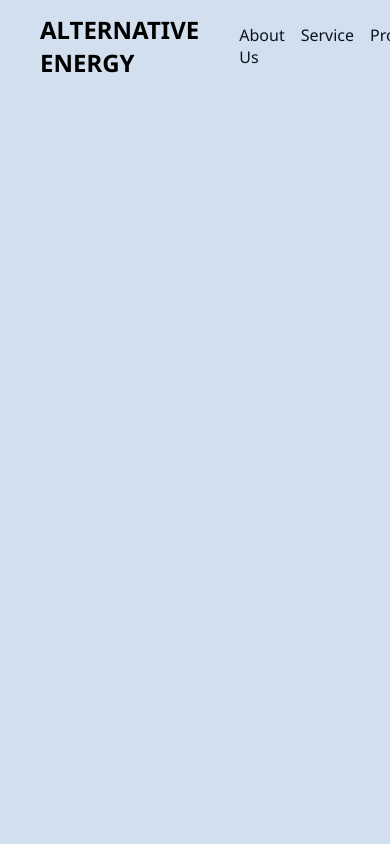
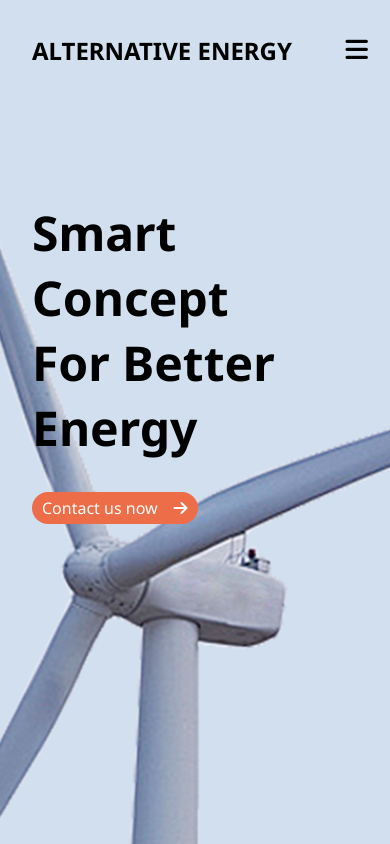
Before and after one commit to robertasRobotas/alternative-energy, a plain HTML site: page index.htm in a window 390 px wide. Shown: the top 844 px of the page. Drawn offline with Linux system fonts and the light colour scheme.

Commit message:
Added styles to the main page

```diff
--- a/index.htm
+++ b/index.htm
@@ -13,6 +13,9 @@
 </head>
 <body>
     <div class="main-wrapper">
+
+        <img class="turbine-image" src="./img/turbine.png"/>
+
         <header>
             <span class="logo">ALTERNATIVE ENERGY</span>
             <nav>
@@ -27,7 +30,21 @@
                 <span>Contact us</span>
                 <i class="fa-solid fa-arrow-right"></i>
             </button>
+
+            <!-- Mobile burger button -->
+            <span class="burger-button"><i class="fa-solid fa-bars"></i></span>
         </header>
+
+        <main>
+            <h1>
+                Smart Concept<br/> For Better Energy
+            </h1>
+            <button class="contact-now-button">
+                <span>Contact us now</span>
+                <i class="fa-solid fa-arrow-right"></i>
+            </button>
+        </main>
+
     </div>
 </body>
 </html>
--- a/scss/index.scss
+++ b/scss/index.scss
@@ -1,20 +1,52 @@
+$mainTextColor: #091420;
+
+@mixin centerButtonContent{
+    display: flex;
+    justify-content: center;
+    align-items: center;
+    gap:1rem;
+    padding: 5px 10px;
+    border-radius: 1rem;
+}
+
+
 html, body{
     background-color: #d2dfef;
     font-family: 'Noto Sans', sans-serif;
+    min-width: 400px;
 }
 
-$mainTextColor: #091420;
+*{
+    padding: 0;
+    margin: 0;
+}
+
 
 header{
     display: flex;
     justify-content: space-between;
     align-items: center;
+    height: 100px;
+    margin-bottom: 100px;
+    position: relative;
 }
 
 nav ul{
     display: flex;
     list-style: none;
     gap: 1rem;
+}
+
+main{
+
+    position: relative;
+    z-index: 1;
+
+    h1{
+        font-size: 4rem;
+        max-width: 600px;
+    }
+
 }
 
 a{
@@ -30,18 +62,70 @@ a{
 }
 
 .contact-button{
+    color: #ec6d48;
+    background-color: transparent;
+    border: 1px solid #ec6d48;
+    @include centerButtonContent();
+}
+
+.contact-now-button{
     all:unset;
-    display: flex;
-    justify-content: center;
-    align-items: center;
-    gap:1rem;
-    color: #ec6d48;
-    border: 1px solid #ec6d48;
-    padding: 4px 8px;
-    border-radius: 1rem;
+    background-color: #ec6d48;
+    color: white;
+    margin-top:2rem;
+    @include centerButtonContent();
 }
 
 .logo{
     font-size: 1.5rem;
     font-weight: 700;
 }
+
+.burger-button{
+    display: none;
+}
+
+.burger-button i{
+    font-size: 1.6rem;
+    cursor: pointer;
+}
+
+
+.turbine-image{
+    position: absolute;
+    width: 800px;
+    right: -200px;
+}
+
+@media screen and (max-width: 1200px) {
+
+  }
+
+
+@media screen and (max-width: 992px) {
+
+    .burger-button{
+        display: block;
+    }
+
+    nav ul{
+        display: none;
+    }
+
+    .contact-button{
+        display: none;
+    }
+
+  }
+
+  @media screen and (max-width: 576px) {
+
+    main{
+
+        h1{
+            font-size: 3rem;
+        }
+
+    }
+
+  }
```
Also changed, not shown: arrow.png (deleted), img/turbine.png (added), scss/index.css, 1 other file.
